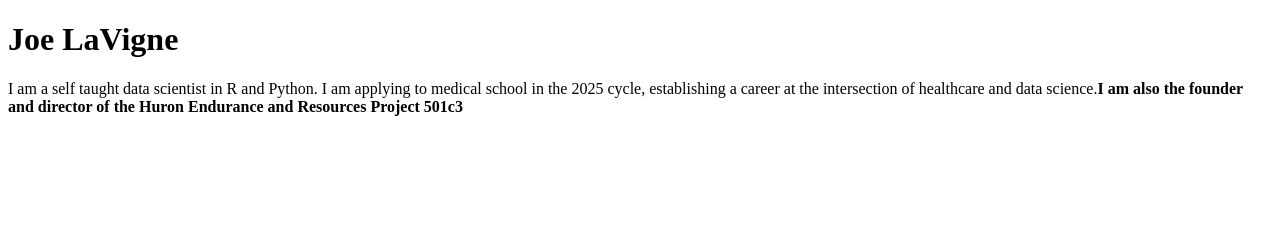
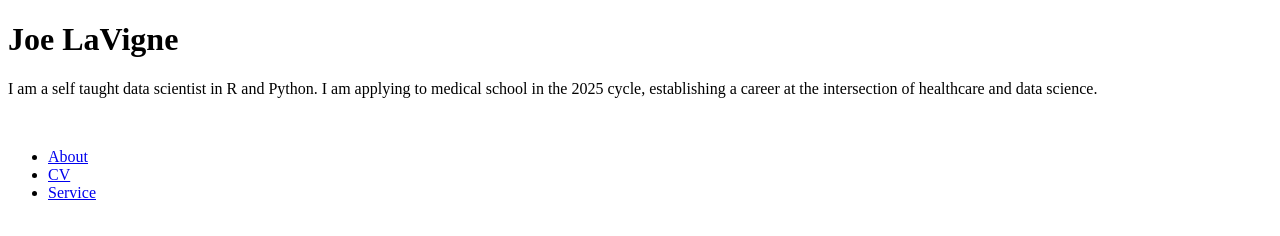
Before and after one commit to jmlavigne1/joseph-lavigne.github.io, a plain HTML site: page code_DRAFT_20sept2024.html in a window 1280 px wide. Drawn offline with Linux system fonts and the light colour scheme.

Commit message:
navbar addition

```diff
--- a/code_DRAFT_20sept2024.html
+++ b/code_DRAFT_20sept2024.html
@@ -2,6 +2,18 @@
 <html>
 <body>
 <h1>Joe LaVigne</h1>
-<p>I am a self taught data scientist in R and Python. I am applying to medical school in the 2025 cycle, establishing a career at the intersection of healthcare and data science.<b>I am also the founder and director of the Huron Endurance and Resources Project 501c3</b></p>
+<p>I am a self taught data scientist in R and Python. I am applying to medical school in the 2025 cycle, establishing a career at the intersection of healthcare and data science.</p>
+<section class="banner">
+	<nav>
+		<div class="navbar">
+		<a href=""><img src="" class=></a>
+				<ul>
+					<li><a href="About">About</a></li>
+					<li><a href="CV">CV</a></li>
+					<li><a href="Service">Service</a></li>
+				</ul>
+	</nav>
+	</div>
+
 </body>
 </html>
```
